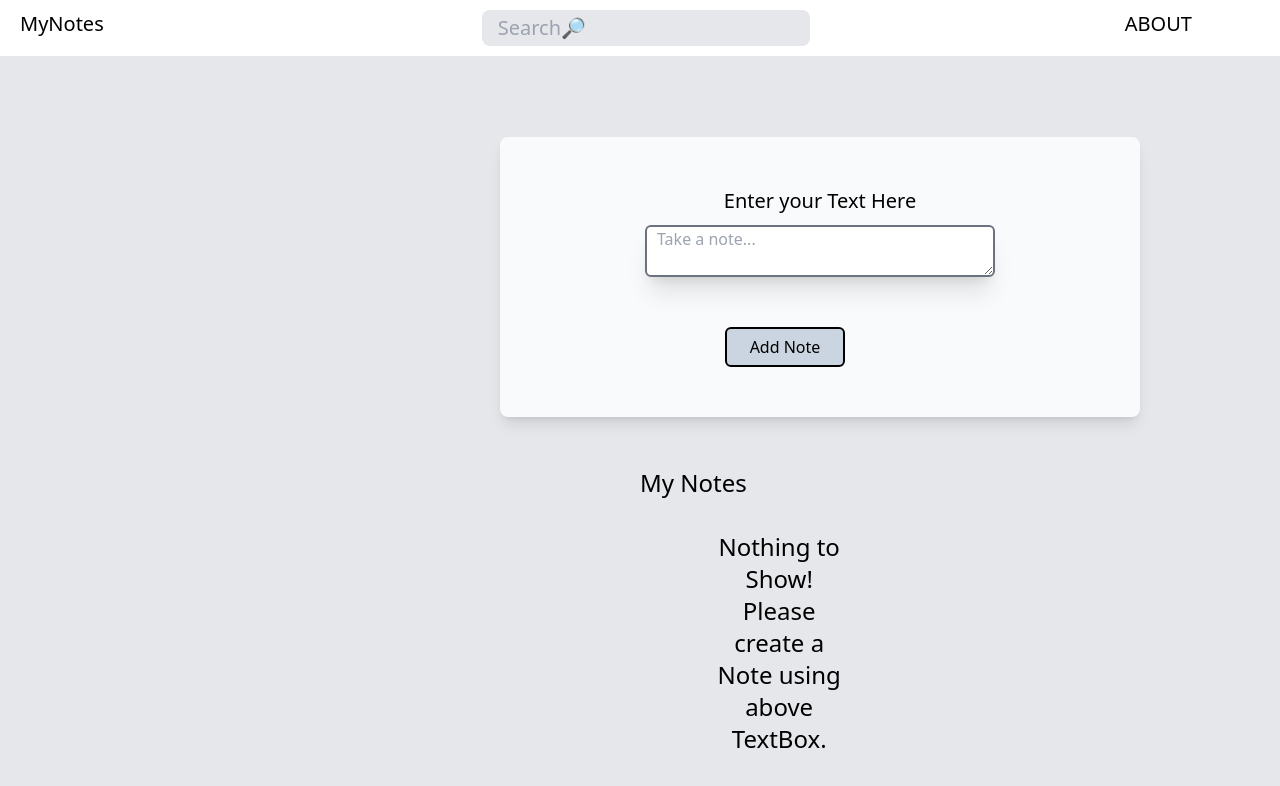
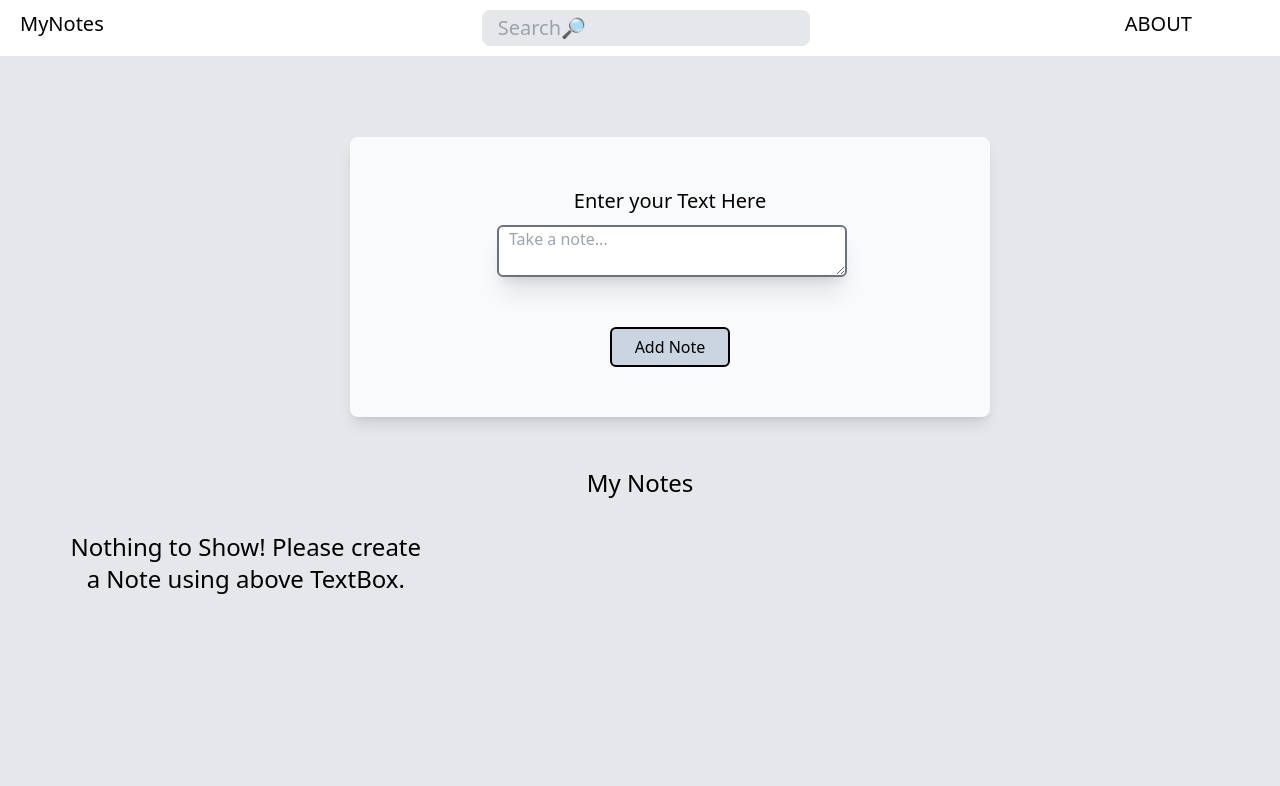
Before and after one commit to MohitNamdev22/MyNotes, a plain HTML site: page index.html in a window 1280 px wide. Drawn offline with nearby package versions, Linux system fonts and the light colour scheme.

Commit message:
Update index.html

```diff
--- a/index.html
+++ b/index.html
@@ -14,21 +14,21 @@
   <link rel="stylesheet" href="./index.72982f05.css">
 </head>
 <body class="bg-gray-200">
-    <div class="navbar flex 2xl:w-[1900px] bg-white px-5 py-2.5 text-xl sm: md:w-[1068px] lg: xl:w-[1300px] sm:w-[1300px]">
+    <div class="navbar flex w-[100%] bg-white px-5 py-2.5 text-xl sm: md:w-[1068px] lg: xl:w-[1300px] 2xl:">
         <h1 class="">MyNotes</h1>
-        <input type="text" id="searchTxt" placeholder="Search🔎" class="ml-[35%] p-1 px-4 bg-gray-200 rounded-lg lg:ml-[30%] md:ml-[25%] sm:">
+        <input type="text" id="searchTxt" placeholder="Search🔎" class="ml-[35%] p-1 px-4 bg-gray-200 rounded-lg lg:ml-[30%] md:ml-[25%]">
         <h1 class="ml-[35%] xl: ml-[30%] lg:ml-[25%] md:ml-[35%]  ">ABOUT</h1>
     </div>
 
     <hr>
 
-    <div class="container items-center text-center justify-center content-center mt-[80px] shadow-lg w-[50%] h-[200px] h-auto pt-[50px] pb-[50px] rounded-lg mx-[25%] bg-gray-50 grid md: ml-[350px] sm:ml-[500px]">
+    <div class="container items-center text-center justify-center content-center mt-[80px] shadow-lg w-[50%] h-[200px] h-auto pt-[50px] pb-[50px] rounded-lg mx-[25%] bg-gray-50 grid md: ml-[350px]">
         <h1 class="pb-[10px] text-xl">Enter your Text Here</h1>
-        <textarea name="notes" class="notebox shadow-xl border-2 border-gray-500 rounded-md px-[10px] w-auto md:w-[350px] ml-[37px] sm:mx-[70px]" id="notebox" cols="50" rows="0" placeholder="Take a note..."></textarea>
+        <textarea name="notes" class="notebox shadow-xl border-2 border-gray-500 rounded-md px-[10px] w-auto md:w-[350px] ml-[37px]" id="notebox" cols="50" rows="0" placeholder="Take a note..."></textarea>
         <button id="Btn" class="btn px-[5px] py-[3px] rounded-md bg-slate-300 mt-[50px] w-[120px] h-[40px] border-2 mx-[150px] hover:border-2 border-black">Add Note</button>
     </div>
 
-    <div class="collection pt-[50px] text-2xl 2xl:ml-[45%] xl:ml-[50%] lg:ml-[55%] md:ml-[60%] sm:ml-[95%]">
+    <div class="collection text-center pt-[50px] text-2xl">
         <h1>My Notes</h1>
         <div id="notes" class="grid grid-cols-3 text-center ml-[70px] my-8 gap-[50px] xl: mr-[55px] ">
 
```
